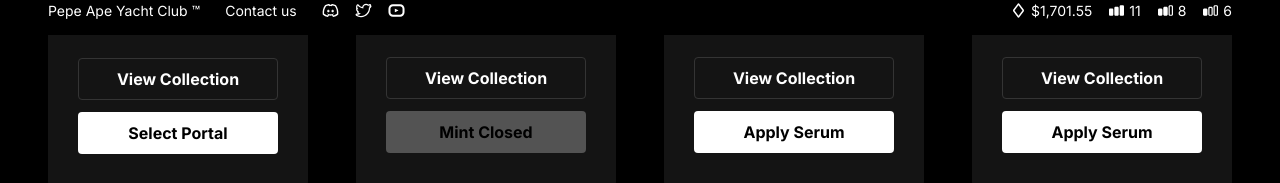
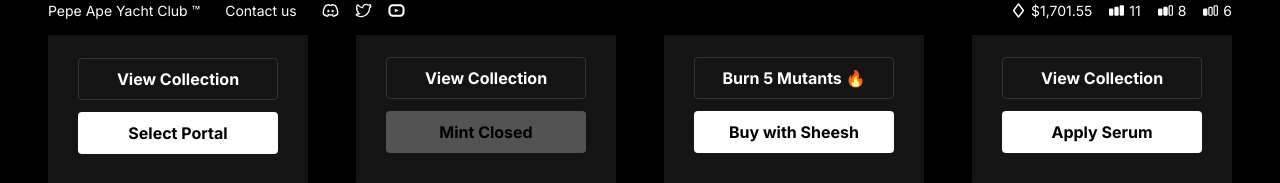
Before and after one commit to devAlexDotEth/PAYCDesignSystem, a React (Create React App) app: page / in a window 1280 px wide. Shown: the part 765-948 px from the top of the page. Built offline with nearby package versions, Linux system fonts and the light colour scheme; a web font is replaced by a local one.

Commit message:
Updated Serum Tile Content

```diff
--- a/src/compositions/design-system.tsx
+++ b/src/compositions/design-system.tsx
@@ -89,8 +89,8 @@
               <Button size='M' variant="PRIMARY" disabled>Mint Closed</Button>
             </Card>
             <Card heading="Serum" size='Coming soon' pfp={SerumPFP} direction="VERTICAL">
-              <Button size='M' variant='SECONDARY' onClick={handleClick}>View Collection</Button>
-              <Button size='M' variant="PRIMARY" onClick={handleClick}>Apply Serum</Button>
+              <Button size='M' variant='SECONDARY' onClick={handleClick}>Burn 5 Mutants 🔥</Button>
+              <Button size='M' variant="PRIMARY" onClick={handleClick}>Buy with Sheesh</Button>
             </Card>
             <Card heading="Elementals" size='Coming soon' pfp={ElementalsPFP} direction="VERTICAL">
               <Button size='M' variant='SECONDARY' onClick={handleClick}>View Collection</Button>
--- a/src/compositions/home.tsx
+++ b/src/compositions/home.tsx
@@ -70,8 +70,8 @@
               <Button size='M' variant="PRIMARY" disabled>Mint Closed</Button>
             </Card>
             <Card heading="Serum" size='Coming soon' pfp={SerumPFP} direction="VERTICAL">
-              <Button size='M' variant='SECONDARY' onClick={handleClick}>View Collection</Button>
-              <Button size='M' variant="PRIMARY" onClick={handleClick}>Apply Serum</Button>
+              <Button size='M' variant='SECONDARY' onClick={handleClick}>Burn 5 Mutants 🔥</Button>
+              <Button size='M' variant="PRIMARY" onClick={handleClick}>Buy with Sheesh</Button>
             </Card>
             <Card heading="Elementals" size='Coming soon' pfp={ElementalsPFP} direction="VERTICAL">
               <Button size='M' variant='SECONDARY' onClick={handleClick}>View Collection</Button>
```
